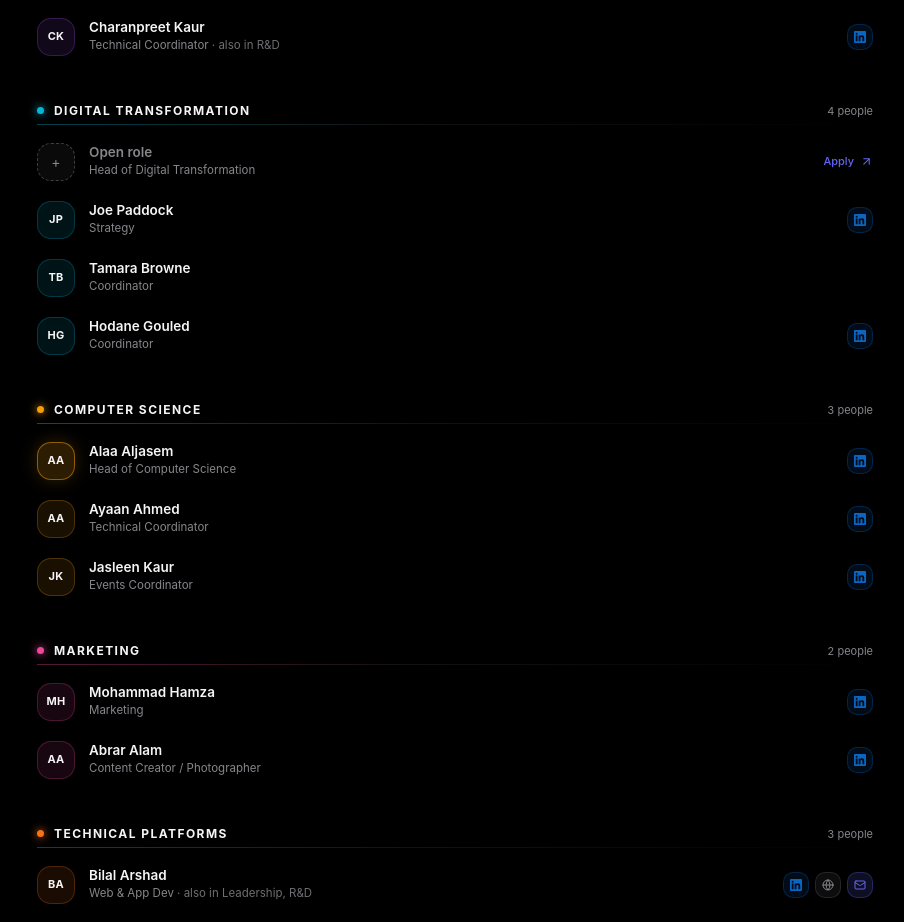
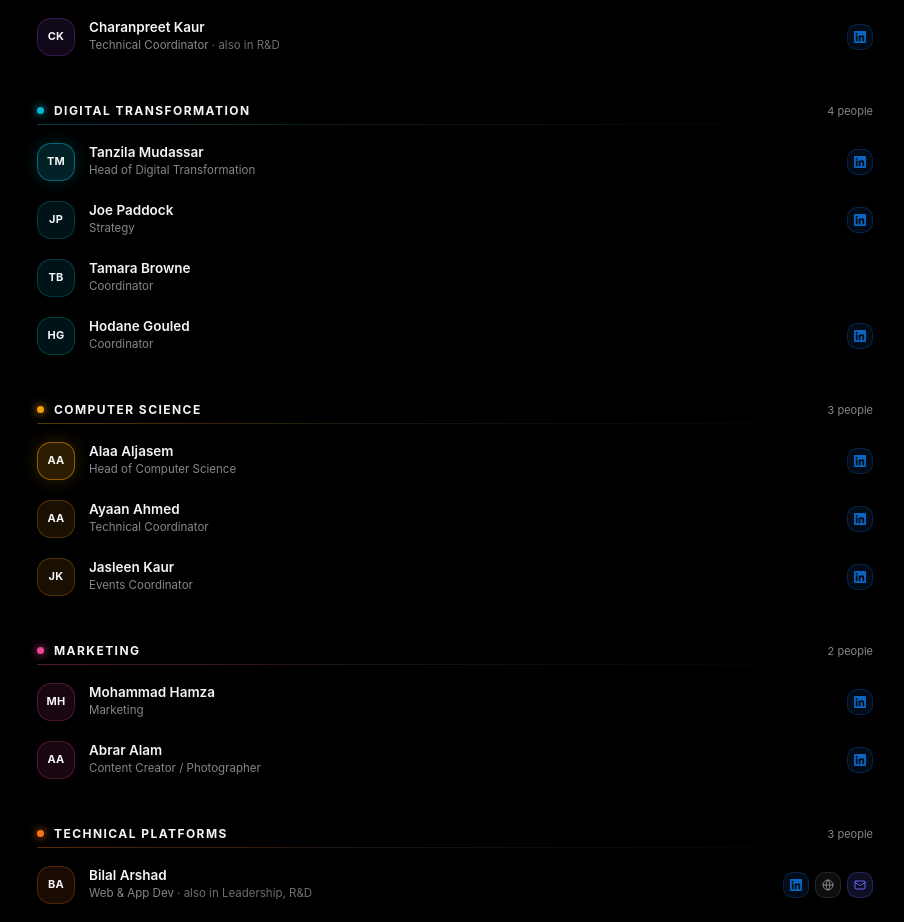
Before and after one commit to uffbilxl/sca, a Next.js app: page /committee in a window 1280 px wide. Shown: the part 1483-2405 px from the top of the page, without its empty margins (185-1089 px from the left). Built offline with nearby package versions, Linux system fonts and the light colour scheme.

Commit message:
Committee: Tanzila Mudassar joins as Head of Digital Transformation
Fills the vacant department head seat, so the Digital Transformation
open role is removed.

```diff
--- a/src/app/committee/page.tsx
+++ b/src/app/committee/page.tsx
@@ -150,7 +150,8 @@ const COMMITTEE: Person[] = [
   },
 
   {
-    id: 'vacant-digital-head', name: 'TBC', vacant: true,
+    id: 'tanzila-mudassar', name: 'Tanzila Mudassar',
+    linkedin: 'https://www.linkedin.com/in/tanzila-mudassar/',
     roles: [{ group: 'digital', title: 'Head of Digital Transformation', lead: true }],
   },
   {
```
